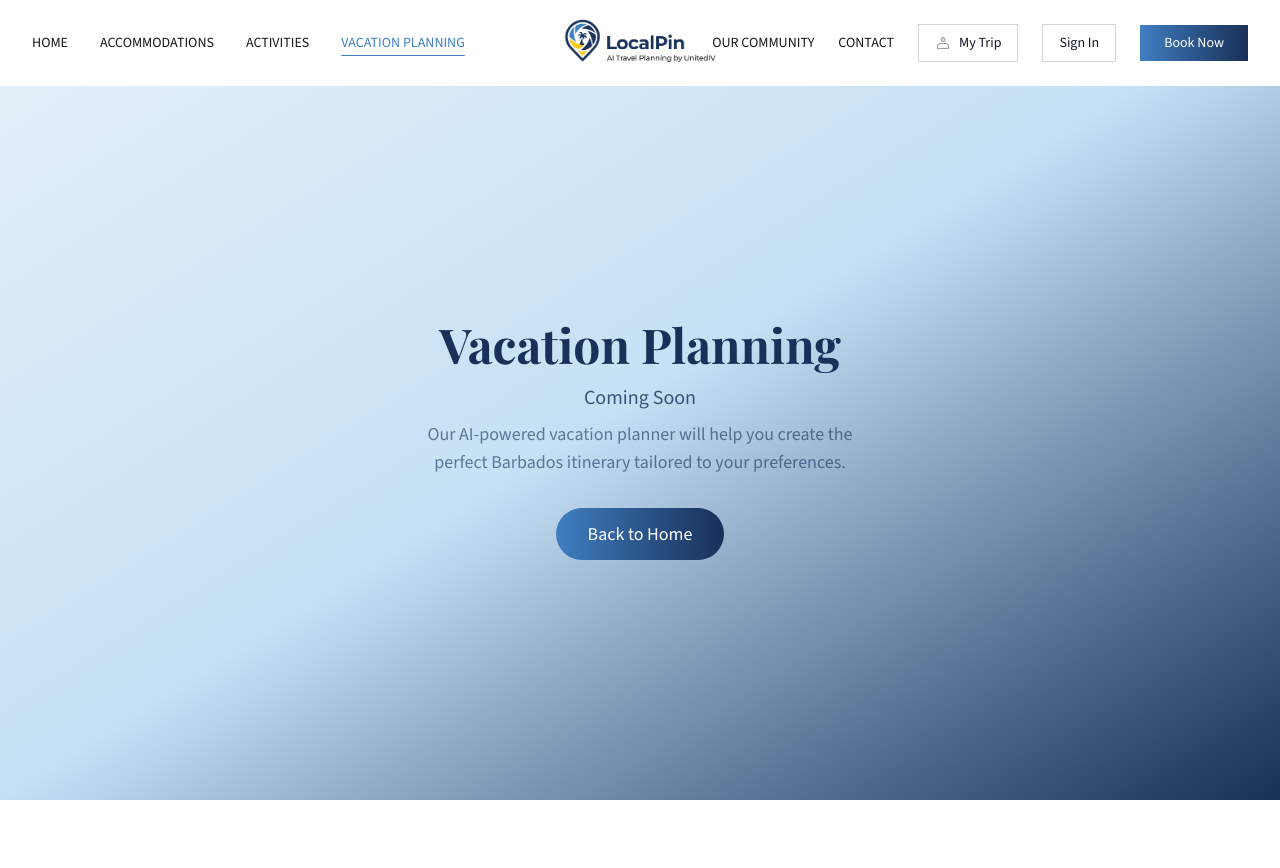
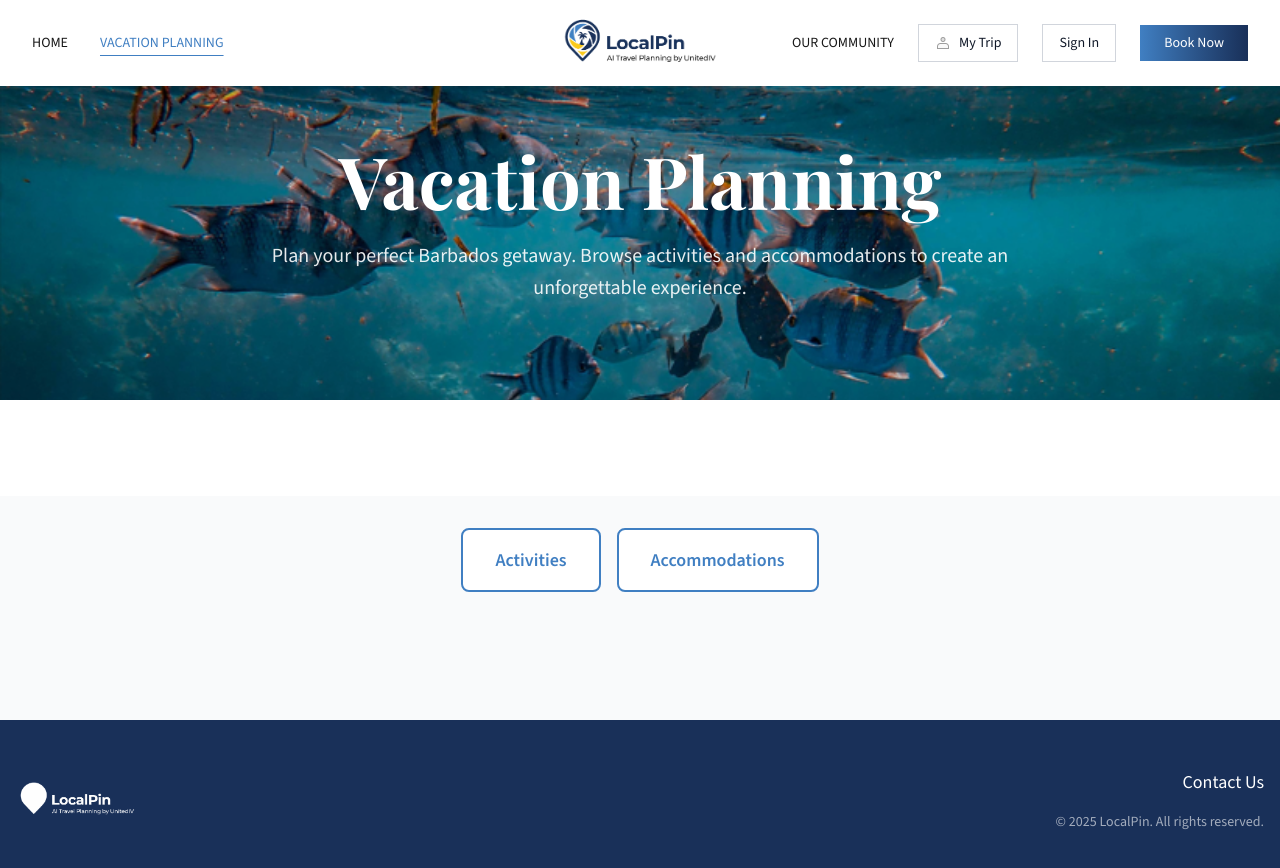
Before and after one commit to uivdevelopers246/uiv-travel-website, a Next.js app: page /vacation-planning in a window 1280 px wide. Shown: the top 868 px of the page. Before the commit the page ends 800 px from the top, so only its background shows below. Built offline with nearby package versions, Linux system fonts and the light colour scheme; no server answers.

Commit message:
added footer with Contact, updated Vacation Planning page with toggle tabs and hero image

```diff
--- a/src/app/layout.tsx
+++ b/src/app/layout.tsx
@@ -1,6 +1,7 @@
 import type { Metadata } from "next";
 import { Playfair_Display, Source_Sans_3 } from "next/font/google";
 import "./globals.css";
+import { Footer } from "@/components/layout/footer";
 
 const playfairDisplay = Playfair_Display({
   variable: "--font-playfair",
@@ -31,6 +32,7 @@ export default function RootLayout({
         style={{ fontFamily: 'var(--font-source-sans)' }}
       >
         {children}
+        <Footer />
       </body>
     </html>
   );
--- /dev/null
+++ b/src/app/vacation-planning/VacationPlanningClient.tsx
@@ -0,0 +1,157 @@
+"use client";
+
+import { useState } from "react";
+import Link from "next/link";
+
+type ActiveTab = "activities" | "accommodations" | null;
+
+export function VacationPlanningClient() {
+  const [activeTab, setActiveTab] = useState<ActiveTab>(null);
+
+  const toggleTab = (tab: ActiveTab) => {
+    setActiveTab(activeTab === tab ? null : tab);
+  };
+
+  return (
+    <>
+      {/* Hero Section */}
+      <section className="relative min-h-[50vh] flex items-center justify-center overflow-hidden">
+        {/* Background Image */}
+        <div className="absolute inset-0">
+          <img
+            src="/images/hero/TropicalFish.png"
+            alt="Tropical Fish"
+            className="w-full h-full object-cover brightness-95"
+          />
+        </div>
+        <div className="absolute inset-0 bg-black/20"></div>
+
+        {/* Hero Content */}
+        <div className="relative z-10 text-center px-4 max-w-4xl mx-auto mt-20">
+          <h1
+            className="text-5xl md:text-6xl lg:text-7xl font-bold mb-6 text-white"
+            style={{ fontFamily: 'var(--font-playfair)' }}
+          >
+            Vacation Planning
+          </h1>
+
+          <p
+            className="text-lg md:text-xl text-white/90 mb-8 max-w-3xl mx-auto leading-relaxed"
+            style={{ fontFamily: 'var(--font-source-sans)' }}
+          >
+            Plan your perfect Barbados getaway. Browse activities and accommodations to create an unforgettable experience.
+          </p>
+        </div>
+      </section>
+
+      {/* Vacation Planning Specific Content Section - Easy to add content later */}
+      <section className="py-12 bg-white">
+        <div className="container mx-auto px-4 max-w-7xl">
+          {/* Placeholder for future vacation planning specific content */}
+          {/* Add itinerary builder, trip summary, AI recommendations etc. here */}
+        </div>
+      </section>
+
+      {/* Toggle Buttons Section */}
+      <section className="py-8 bg-gray-50">
+        <div className="container mx-auto px-4 max-w-7xl">
+          <div className="flex flex-col sm:flex-row justify-center gap-4">
+            <button
+              onClick={() => toggleTab("activities")}
+              className={`px-8 py-4 text-lg font-semibold rounded-lg transition-all duration-300 ${
+                activeTab === "activities"
+                  ? "bg-gradient-to-r from-[#407FC2] to-[#193059] text-white shadow-lg"
+                  : "bg-white border-2 border-[#407FC2] text-[#407FC2] hover:bg-[#407FC2]/10"
+              }`}
+              style={{ fontFamily: 'var(--font-source-sans)' }}
+            >
+              Activities
+            </button>
+            <button
+              onClick={() => toggleTab("accommodations")}
+              className={`px-8 py-4 text-lg font-semibold rounded-lg transition-all duration-300 ${
+                activeTab === "accommodations"
+                  ? "bg-gradient-to-r from-[#407FC2] to-[#193059] text-white shadow-lg"
+                  : "bg-white border-2 border-[#407FC2] text-[#407FC2] hover:bg-[#407FC2]/10"
+              }`}
+              style={{ fontFamily: 'var(--font-source-sans)' }}
+            >
+              Accommodations
+            </button>
+          </div>
+        </div>
+      </section>
+
+      {/* Dynamic Content Section */}
+      {activeTab && (
+        <section className="py-16 bg-white">
+          <div className="container mx-auto px-4 max-w-7xl">
+            {activeTab === "activities" && (
+              <div className="text-center">
+                <h2
+                  className="text-3xl md:text-4xl font-bold text-[#193059] mb-4"
+                  style={{ fontFamily: 'var(--font-playfair)' }}
+                >
+                  Activities & Experiences
+                </h2>
+                <p
+                  className="text-lg text-gray-600 mb-8 max-w-2xl mx-auto"
+                  style={{ fontFamily: 'var(--font-source-sans)' }}
+                >
+                  Discover unforgettable adventures and unique experiences in beautiful Barbados.
+                </p>
+                <Link
+                  href="/activities"
+                  className="inline-block px-8 py-3 bg-gradient-to-r from-[#407FC2] to-[#193059] hover:from-[#193059] hover:to-[#407FC2] text-white rounded-lg text-lg font-medium transition-all duration-300"
+                >
+                  Browse All Activities
+                </Link>
+
+                {/* Placeholder for embedded activities content */}
+                <div className="mt-12 p-8 border-2 border-dashed border-gray-300 rounded-lg">
+                  <p className="text-gray-500">Activities preview coming soon...</p>
+                </div>
+              </div>
+            )}
+
+            {activeTab === "accommodations" && (
+              <div className="text-center">
+                <h2
+                  className="text-3xl md:text-4xl font-bold text-[#193059] mb-4"
+                  style={{ fontFamily: 'var(--font-playfair)' }}
+                >
+                  Accommodations
+                </h2>
+                <p
+                  className="text-lg text-gray-600 mb-8 max-w-2xl mx-auto"
+                  style={{ fontFamily: 'var(--font-source-sans)' }}
+                >
+                  Find the perfect place to stay, from beachfront villas to cozy guesthouses.
+                </p>
+                <Link
+                  href="/accommodations"
+                  className="inline-block px-8 py-3 bg-gradient-to-r from-[#407FC2] to-[#193059] hover:from-[#193059] hover:to-[#407FC2] text-white rounded-lg text-lg font-medium transition-all duration-300"
+                >
+                  Browse All Accommodations
+                </Link>
+
+                {/* Placeholder for embedded accommodations content */}
+                <div className="mt-12 p-8 border-2 border-dashed border-gray-300 rounded-lg">
+                  <p className="text-gray-500">Accommodations preview coming soon...</p>
+                </div>
+              </div>
+            )}
+          </div>
+        </section>
+      )}
+
+      {/* Additional Vacation Planning Content Section - Easy to add content later */}
+      <section className="py-12 bg-gray-50">
+        <div className="container mx-auto px-4 max-w-7xl">
+          {/* Placeholder for future vacation planning specific content */}
+          {/* Add trip tips, packing lists, weather info, etc. here */}
+        </div>
+      </section>
+    </>
+  );
+}
--- a/src/app/vacation-planning/page.tsx
+++ b/src/app/vacation-planning/page.tsx
@@ -1,29 +1,11 @@
 import { Header } from "@/components/layout/header";
-import Link from "next/link";
+import { VacationPlanningClient } from "./VacationPlanningClient";
 
 export default function VacationPlanningPage() {
   return (
     <>
       <Header />
-      <main className="min-h-screen bg-gradient-to-br from-[#E8F1FA] via-[#C5E0F5] to-[#193059] flex items-center justify-center pt-20">
-        <div className="text-center px-4 max-w-2xl mx-auto">
-          <h1 className="text-4xl md:text-5xl font-bold text-[#193059] mb-4" style={{ fontFamily: 'var(--font-playfair)' }}>
-            Vacation Planning
-          </h1>
-          <p className="text-xl text-[#193059]/80 mb-2">
-            Coming Soon
-          </p>
-          <p className="text-lg text-[#193059]/60 mb-8 max-w-md mx-auto">
-            Our AI-powered vacation planner will help you create the perfect Barbados itinerary tailored to your preferences.
-          </p>
-          <Link
-            href="/"
-            className="inline-block px-8 py-3 bg-gradient-to-r from-[#407FC2] to-[#193059] hover:from-[#193059] hover:to-[#407FC2] text-white rounded-full text-lg font-medium transition-all duration-300"
-          >
-            Back to Home
-          </Link>
-        </div>
-      </main>
+      <VacationPlanningClient />
     </>
   );
 }
--- /dev/null
+++ b/src/components/layout/footer.tsx
@@ -0,0 +1,35 @@
+"use client";
+
+import Link from "next/link";
+
+export function Footer() {
+  return (
+    <footer className="bg-[#193059] text-white py-12">
+      <div className="container mx-auto px-4">
+        <div className="flex flex-col md:flex-row justify-between items-center gap-8">
+          {/* Logo */}
+          <div className="flex items-center">
+            <img
+              src="/images/logos/LocalPinLongLogoCutOut.png"
+              alt="LocalPin Logo"
+              className="h-12 w-auto brightness-0 invert"
+            />
+          </div>
+
+          {/* Contact Link */}
+          <div className="flex flex-col items-center md:items-end gap-4">
+            <Link
+              href="/contact"
+              className="text-lg font-medium hover:text-[#FBCA1A] transition-colors"
+            >
+              Contact Us
+            </Link>
+            <p className="text-white/60 text-sm">
+              © {new Date().getFullYear()} LocalPin. All rights reserved.
+            </p>
+          </div>
+        </div>
+      </div>
+    </footer>
+  );
+}
--- a/src/components/layout/header.tsx
+++ b/src/components/layout/header.tsx
@@ -67,18 +67,8 @@ export function Header() {
             }`}>
               HOME
             </Link>
-            <Link href="/accommodations" className={`text-sm font-medium hover:text-[#407FC2] hover:underline hover:decoration-[#407FC2] hover:underline-offset-8 transition-colors ${
-              pathname === "/accommodations" ? "text-[#407FC2] underline decoration-[#407FC2] underline-offset-8" : ""
-            }`}>
-              ACCOMMODATIONS
-            </Link>
-            <Link href="/activities" className={`text-sm font-medium hover:text-[#407FC2] hover:underline hover:decoration-[#407FC2] hover:underline-offset-8 transition-colors ${
-              pathname === "/activities" ? "text-[#407FC2] underline decoration-[#407FC2] underline-offset-8" : ""
-            }`}>
-              ACTIVITIES
-            </Link>
             <Link href="/vacation-planning" className={`text-sm font-medium hover:text-[#407FC2] hover:underline hover:decoration-[#407FC2] hover:underline-offset-8 transition-colors ${
-              pathname === "/vacation-planning" ? "text-[#407FC2] underline decoration-[#407FC2] underline-offset-8" : ""
+              pathname === "/vacation-planning" || pathname === "/accommodations" || pathname === "/activities" ? "text-[#407FC2] underline decoration-[#407FC2] underline-offset-8" : ""
             }`}>
               VACATION PLANNING
             </Link>
@@ -99,11 +89,6 @@ export function Header() {
               pathname === "/community" ? "text-[#407FC2] underline decoration-[#407FC2] underline-offset-8" : ""
             }`}>
               OUR COMMUNITY
-            </Link>
-            <Link href="/contact" className={`text-sm font-medium hover:text-[#407FC2] hover:underline hover:decoration-[#407FC2] hover:underline-offset-8 transition-colors ${
-              pathname === "/contact" ? "text-[#407FC2] underline decoration-[#407FC2] underline-offset-8" : ""
-            }`}>
-              CONTACT
             </Link>
             <Link
               href="/my-trip"
@@ -171,30 +156,25 @@ export function Header() {
             }`}>
               HOME
             </Link>
-            <Link href="/accommodations" className={`text-base font-medium py-4 transition-colors border-b-2 border-white/60 mx-3 ${
-              pathname === "/accommodations" ? "text-[#407FC2] underline decoration-[#407FC2] underline-offset-4" : "hover:text-[#407FC2] hover:underline hover:decoration-[#407FC2] hover:underline-offset-4"
-            }`}>
-              ACCOMMODATIONS
-            </Link>
-            <Link href="/activities" className={`text-base font-medium py-4 transition-colors border-b-2 border-white/60 mx-3 ${
-              pathname === "/activities" ? "text-[#407FC2] underline decoration-[#407FC2] underline-offset-4" : "hover:text-[#407FC2] hover:underline hover:decoration-[#407FC2] hover:underline-offset-4"
-            }`}>
-              ACTIVITIES
-            </Link>
             <Link href="/vacation-planning" className={`text-base font-medium py-4 transition-colors border-b-2 border-white/60 mx-3 ${
               pathname === "/vacation-planning" ? "text-[#407FC2] underline decoration-[#407FC2] underline-offset-4" : "hover:text-[#407FC2] hover:underline hover:decoration-[#407FC2] hover:underline-offset-4"
             }`}>
               VACATION PLANNING
             </Link>
+            <Link href="/accommodations" className={`text-base font-medium py-4 transition-colors border-b-2 border-white/60 mx-3 pl-6 ${
+              pathname === "/accommodations" ? "text-[#407FC2] underline decoration-[#407FC2] underline-offset-4" : "hover:text-[#407FC2] hover:underline hover:decoration-[#407FC2] hover:underline-offset-4"
+            }`}>
+              — Accommodations
+            </Link>
+            <Link href="/activities" className={`text-base font-medium py-4 transition-colors border-b-2 border-white/60 mx-3 pl-6 ${
+              pathname === "/activities" ? "text-[#407FC2] underline decoration-[#407FC2] underline-offset-4" : "hover:text-[#407FC2] hover:underline hover:decoration-[#407FC2] hover:underline-offset-4"
+            }`}>
+              — Activities
+            </Link>
             <Link href="/community" className={`text-base font-medium py-4 transition-colors border-b-2 border-white/60 mx-3 ${
               pathname === "/community" ? "text-[#407FC2] underline decoration-[#407FC2] underline-offset-4" : "hover:text-[#407FC2] hover:underline hover:decoration-[#407FC2] hover:underline-offset-4"
             }`}>
               OUR COMMUNITY
-            </Link>
-            <Link href="/contact" className={`text-base font-medium py-4 transition-colors mx-3 ${
-              pathname === "/contact" ? "text-[#407FC2] underline decoration-[#407FC2] underline-offset-4" : "hover:text-[#407FC2] hover:underline hover:decoration-[#407FC2] hover:underline-offset-4"
-            }`}>
-              CONTACT
             </Link>
 
             <div className="pt-4 border-t-2 border-white/60 mx-3 space-y-3">
```
